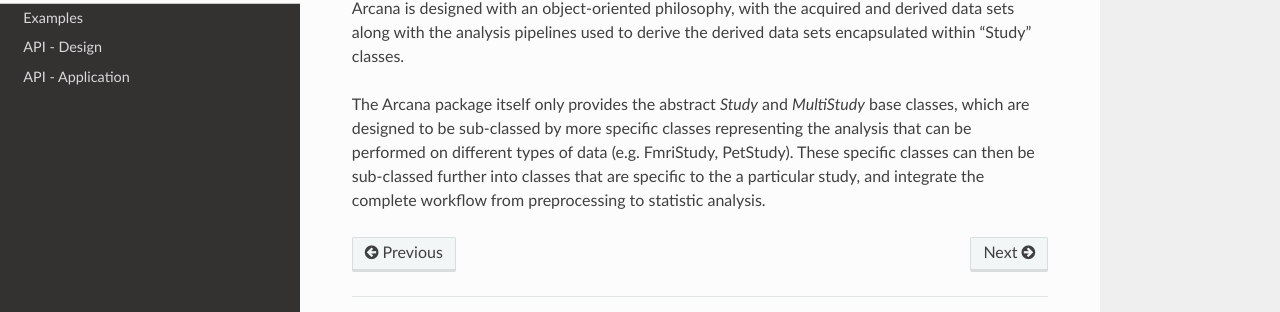
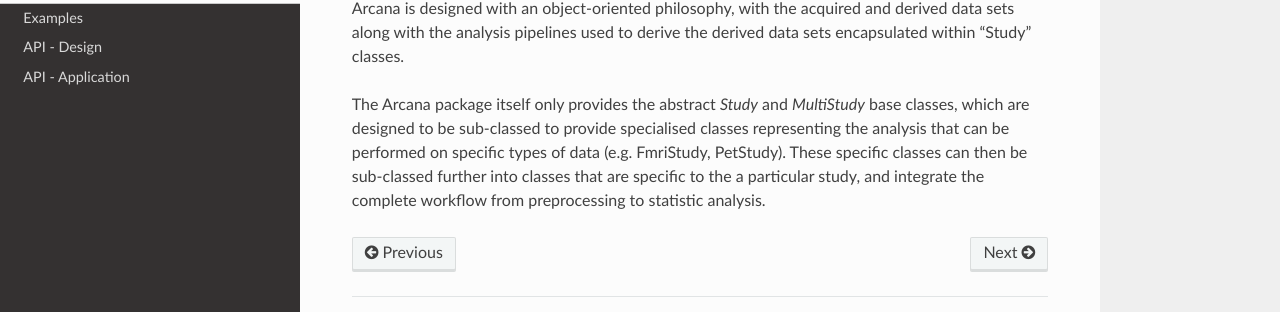
Before and after one commit to MonashBI/arcana-legacy, a Sphinx documentation site: the page built from docs/source/design.rst, in a window 1280 px wide. Shown: the part 163-475 px from the top of the page. Built offline with Sphinx 7.4.7 and the Read the Docs theme 2.0.0, drawn with Linux system fonts in a browser that asks for light colours; the version number could not be read and is left out.

```diff
--- a/docs/source/design.rst
+++ b/docs/source/design.rst
@@ -6,9 +6,9 @@ the acquired and derived data sets along with the analysis pipelines
 used to derive the derived data sets encapsulated within "Study" classes.
 
 The Arcana package itself only provides the abstract *Study* and
-*MultiStudy* base classes, which are designed to be sub-classed by
-more specific classes representing the analysis that can be performed
-on different types of data (e.g. FmriStudy, PetStudy). These specific classes
+*MultiStudy* base classes, which are designed to be sub-classed to
+provide specialised classes representing the analysis that can be performed
+on specific types of data (e.g. FmriStudy, PetStudy). These specific classes
 can then be sub-classed further into classes that are specific to the a particular
 study, and integrate the complete workflow from preprocessing
 to statistic analysis.
--- a/docs/source/index.rst
+++ b/docs/source/index.rst
@@ -16,7 +16,7 @@ Arcana
   :alt: Documentation Status
 
 
-Architecture for Repository-Centric ANAlysis (Arcana) is Python package
+Abstracted Repository-Centric ANAlysis (Arcana) is Python framework
 for "repository-centric" analysis of study groups (e.g. NeuroImaging studies)
 
 Arcana interacts closely with a repository, storing intermediate
--- a/setup.py
+++ b/setup.py
@@ -20,7 +20,7 @@ setup(
     url='https://github.com/monashbiomedicalimaging/arcana',
     license='The Apache Software Licence 2.0',
     description=(
-        'Architecture for repository-centric analysis based on Nipype'),
+        'Abstracted repository-centric analysis framework'),
     long_description=open('README.rst').read(),
     install_requires=['xnat>=0.3.7',
                       'nipype>=1.0.4',
```
Also changed, not shown: README.rst (+5 -5 lines).
